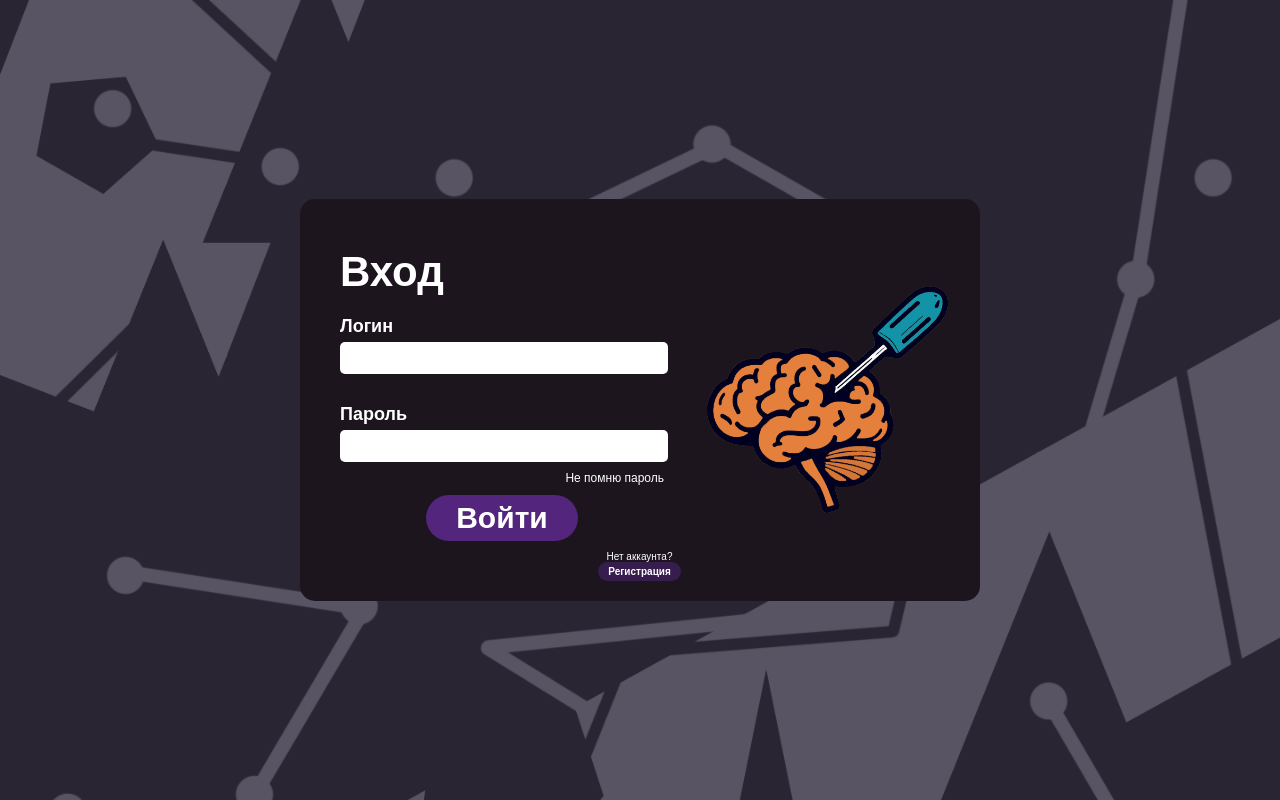
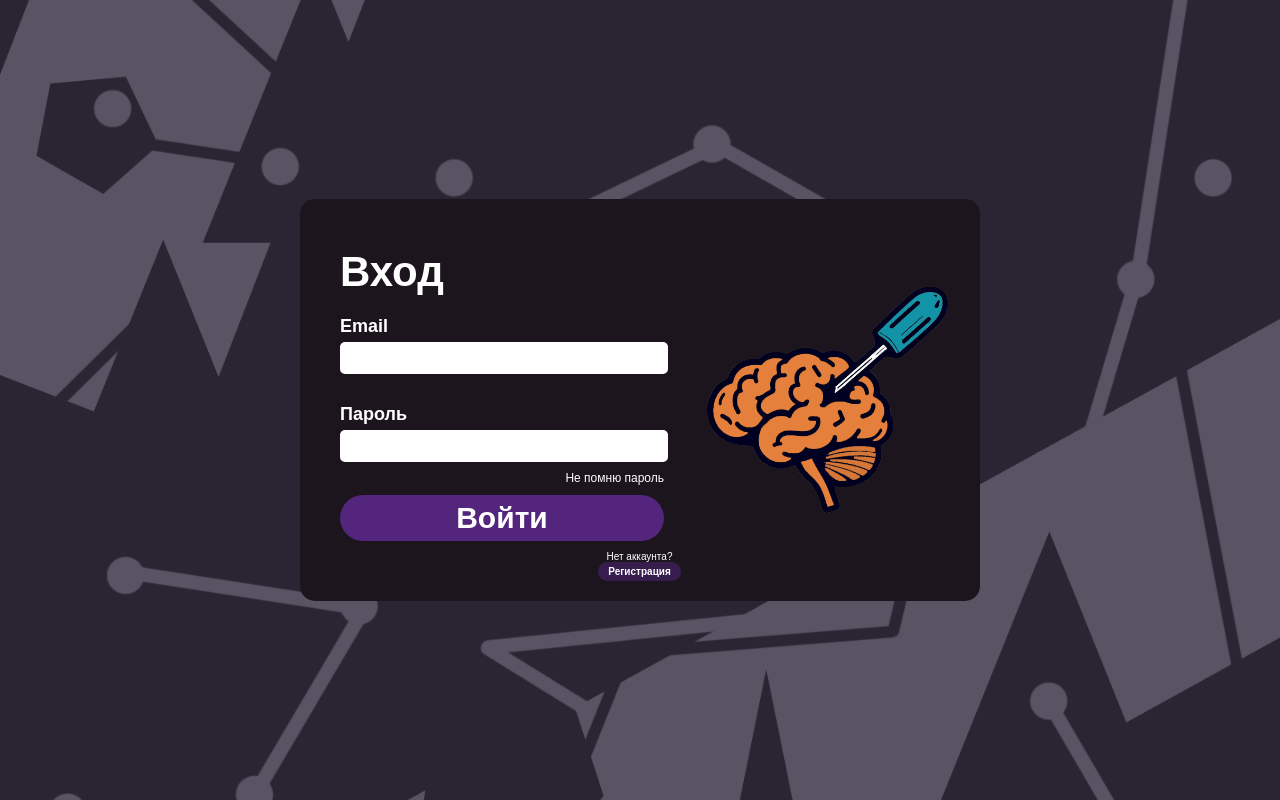
Before and after one commit to BestStarProggramer/LobotomyGameHub, a React (Create React App) app in the folder client/: page /login in a window 1280 px wide. Built offline with nearby package versions, Linux system fonts and the light colour scheme.

Commit message:
feat: added login backend logic

```diff
--- a/client/src/context/authContext.js
+++ b/client/src/context/authContext.js
@@ -1,4 +1,5 @@
 import { createContext, useEffect, useState } from "react";
+import axios from "axios";
 
 export const AuthContext = createContext();
 
@@ -7,18 +8,16 @@ export const AuthContextProvider = ({ children }) => {
     JSON.parse(localStorage.getItem("user")) || null
   );
 
-  const login = () => {
-    // Сделать надо попозже
-    setCurrentUser({
-      id: 1,
-      username: "5Hnet5K",
-      email: "3sheepcanfly3@gmail.com",
-      password_hash: "iwoejdoiqo",
-      role: "admin",
-      bio: "lorem ipsum dorem.......",
-      avatar_url: "/img/profilePic.jpg",
-      created_at: "2024-06-01T12:00:00Z",
-    });
+  const login = async (inputs) => {
+    const res = await axios.post(
+      "http://localhost:8800/api/auth/login",
+      inputs,
+      {
+        withCredentials: true,
+      }
+    );
+
+    setCurrentUser(res.data.user);
   };
 
   useEffect(() => {
--- a/client/src/pages/login/Login.jsx
+++ b/client/src/pages/login/Login.jsx
@@ -1,12 +1,31 @@
-import { Link } from "react-router-dom";
+import { Link, useNavigate } from "react-router-dom";
 import "./login.scss";
 import { AuthContext } from "../../context/authContext";
-import { useContext } from "react";
+import { useContext, useState } from "react";
 
 const Login = () => {
+  const [inputs, setInputs] = useState({
+    username: "",
+    email: "",
+    password: "",
+  });
+
+  const handleChange = (e) => {
+    setInputs((prev) => ({ ...prev, [e.target.name]: e.target.value }));
+  };
+
+  const navigate = useNavigate();
+  const [err, setErr] = useState(null);
   const { login } = useContext(AuthContext);
-  const handleLogin = () => {
-    login();
+
+  const handleLogin = async (e) => {
+    e.preventDefault();
+    try {
+      await login(inputs);
+      navigate("/");
+    } catch (err) {
+      setErr(err.response.data);
+    }
   };
 
   return (
@@ -17,12 +36,16 @@ const Login = () => {
             <h1>Вход</h1>
             <form>
               <div className="field">
-                <h2>Логин</h2>
-                <input type="text" />
+                <h2>Email</h2>
+                <input type="email" name="email" onChange={handleChange} />
               </div>
               <div className="field">
                 <h2>Пароль</h2>
-                <input type="password" />
+                <input
+                  type="password"
+                  name="password"
+                  onChange={handleChange}
+                />
                 <div className="forgot-wrapper">
                   <Link to="/forgot-password" className="forgot-link">
                     Не помню пароль
@@ -30,9 +53,20 @@ const Login = () => {
                 </div>
               </div>
               <div className="login-button-wrapper">
-                <Link to="/" className="button-link" onClick={handleLogin}>
+                {err && (
+                  <div className="error-message">
+                    {typeof err === "string"
+                      ? err
+                      : err.error || "Ошибка регистрации"}
+                  </div>
+                )}
+                <button
+                  className="button-link"
+                  onClick={handleLogin}
+                  type="button"
+                >
                   Войти
-                </Link>
+                </button>
               </div>
             </form>
           </div>
--- a/client/src/pages/login/login.scss
+++ b/client/src/pages/login/login.scss
@@ -83,7 +83,30 @@ body {
             display: flex;
             margin-top: -20px;
             justify-content: center;
+            flex-direction: column;
+            .error-message {
+              margin-bottom: 10px;
+              padding: 8px 12px;
+              background-color: #ff4d4f;
+              color: white;
+              border-radius: 4px;
+              font-weight: 600;
+              text-align: center;
+              animation: fadeIn 0.3s ease forwards;
+            }
+
+            @keyframes fadeIn {
+              from {
+                opacity: 0;
+                transform: translateY(-5px);
+              }
+              to {
+                opacity: 1;
+                transform: translateY(0);
+              }
+            }
             .button-link {
+              border: none;
               font-size: 30px;
               padding: 6px 30px;
               display: inline-block;
--- a/client/src/pages/register/Register.jsx
+++ b/client/src/pages/register/Register.jsx
@@ -5,19 +5,18 @@ import axios from "axios";
 import { useNavigate } from "react-router-dom";
 
 const Register = () => {
-  const navigate = useNavigate();
-
   const [inputs, setInputs] = useState({
     username: "",
     email: "",
     password: "",
   });
 
-  const [err, setErr] = useState(null);
-
   const handleChange = (e) => {
     setInputs((prev) => ({ ...prev, [e.target.name]: e.target.value }));
   };
+
+  const navigate = useNavigate();
+  const [err, setErr] = useState(null);
 
   const handleClick = async (e) => {
     e.preventDefault();
```
Also changed, not shown: 1 other file (tests, documents, lock files or other folders).
